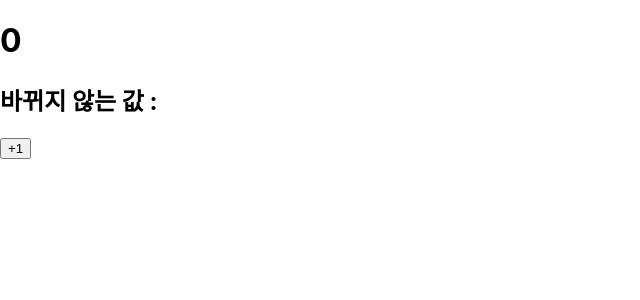
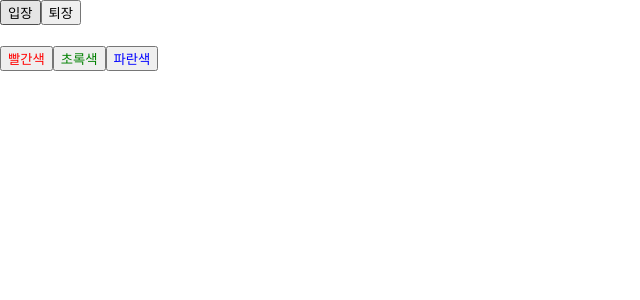
Before and after one commit to hyennin/react-practice, a React (Create React App) app: page / in a window 1280 px wide. Shown: the top 300 px of the page, without its empty margins (0-640 px from the left). Built offline with nearby package versions, Linux system fonts and the light colour scheme.

Commit message:
useState 실습

```diff
--- a/src/App.js
+++ b/src/App.js
@@ -1,11 +1,12 @@
 import './App.css';
+import MyComponent from './MyComponent';
 import Counter from './Counter';
-import MyComponent from './MyComponent';
+import Say from './Say';
 import { Component } from 'react';
 
 class App extends Component {
   render() {
-    return <Counter/>
+    return <Say/>
   }
 }
 
--- /dev/null
+++ b/src/Say.js
@@ -0,0 +1,22 @@
+import React, { useState } from "react";
+
+const Say = () => {
+    const [message, setMessage] = useState('');
+    const onClickEnter = () => setMessage("안녕하세요!");
+    const onClickLeave = () => setMessage("안녕히 가세요!");
+
+    const [color, setColor] = useState("black");
+
+    return (
+        <div>
+            <button onClick={onClickEnter}>입장</button>
+            <button onClick={onClickLeave}>퇴장</button>
+            <h1 style={{color}}>{message}</h1>
+            <button style={{color:"red"}} onClick = {() => setColor("red")}>빨간색</button>
+            <button style={{color:"green"}} onClick = {() => setColor("green")}>초록색</button>
+            <button style={{color:"blue"}} onClick = {() => setColor("blue")}>파란색</button>
+        </div>
+    )
+}
+
+export default Say;
```
